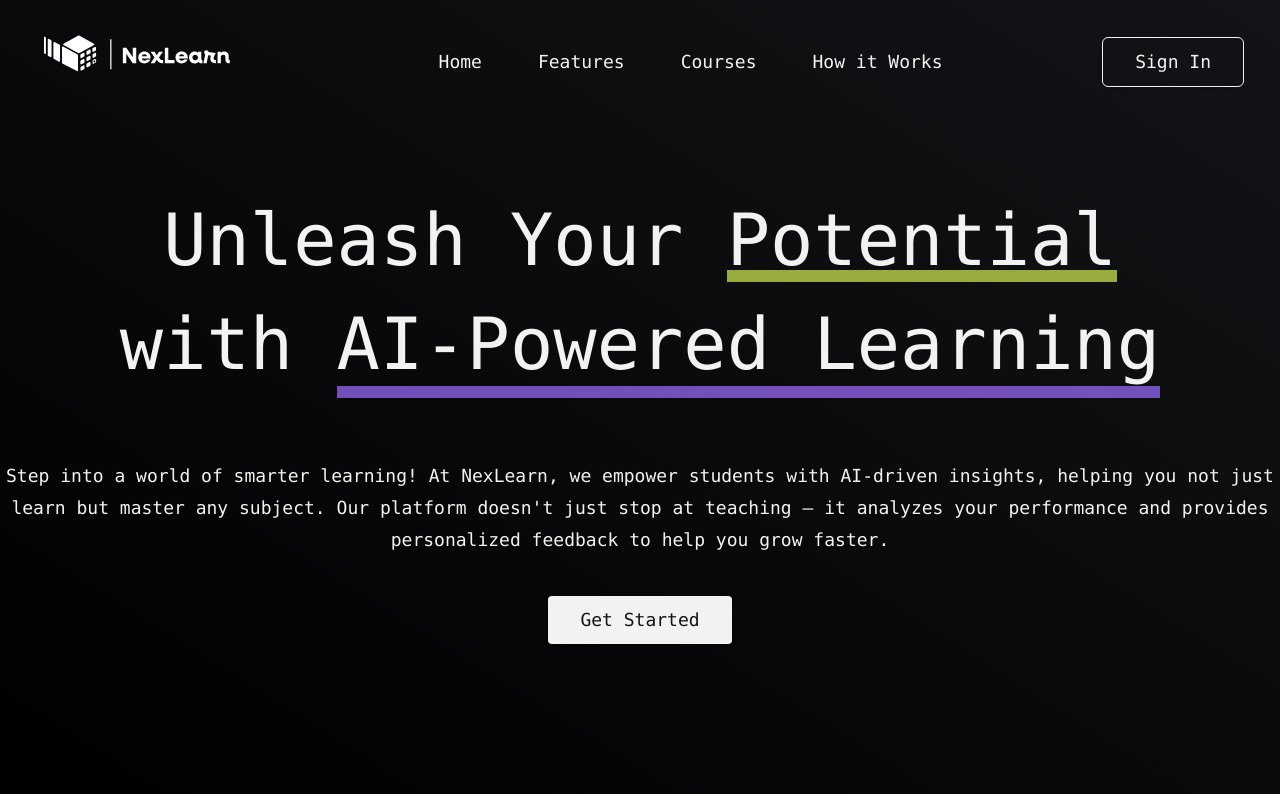
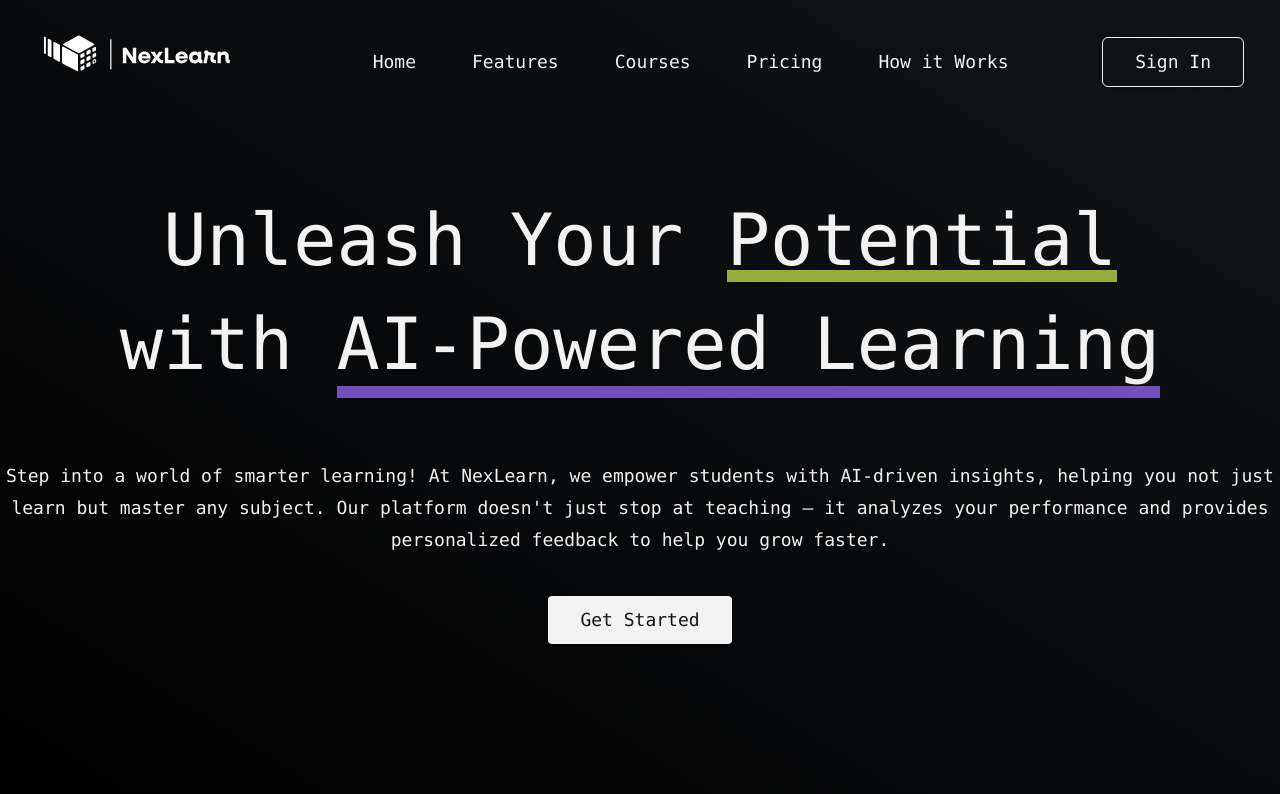
Before and after one commit to ayu-sharma/nexLearn-capstone_project, a Next.js app: page /landing in a window 1280 px wide. Shown: the top 794 px of the page. Built offline with nearby package versions, Linux system fonts and the light colour scheme.

Commit message:
navbar update

```diff
--- a/components/Navbar.tsx
+++ b/components/Navbar.tsx
@@ -19,6 +19,9 @@ const Navbar = () => {
             <div className="hover:text-[#7981FF] transition-colors">Courses</div>
           </Link>
           <Link href="/contact">
+            <div className="hover:text-[#7981FF] transition-colors">Pricing</div>
+          </Link>
+          <Link href="/contact">
             <div className="hover:text-[#7981FF] transition-colors">How it Works</div>
           </Link>
         </div>
```
